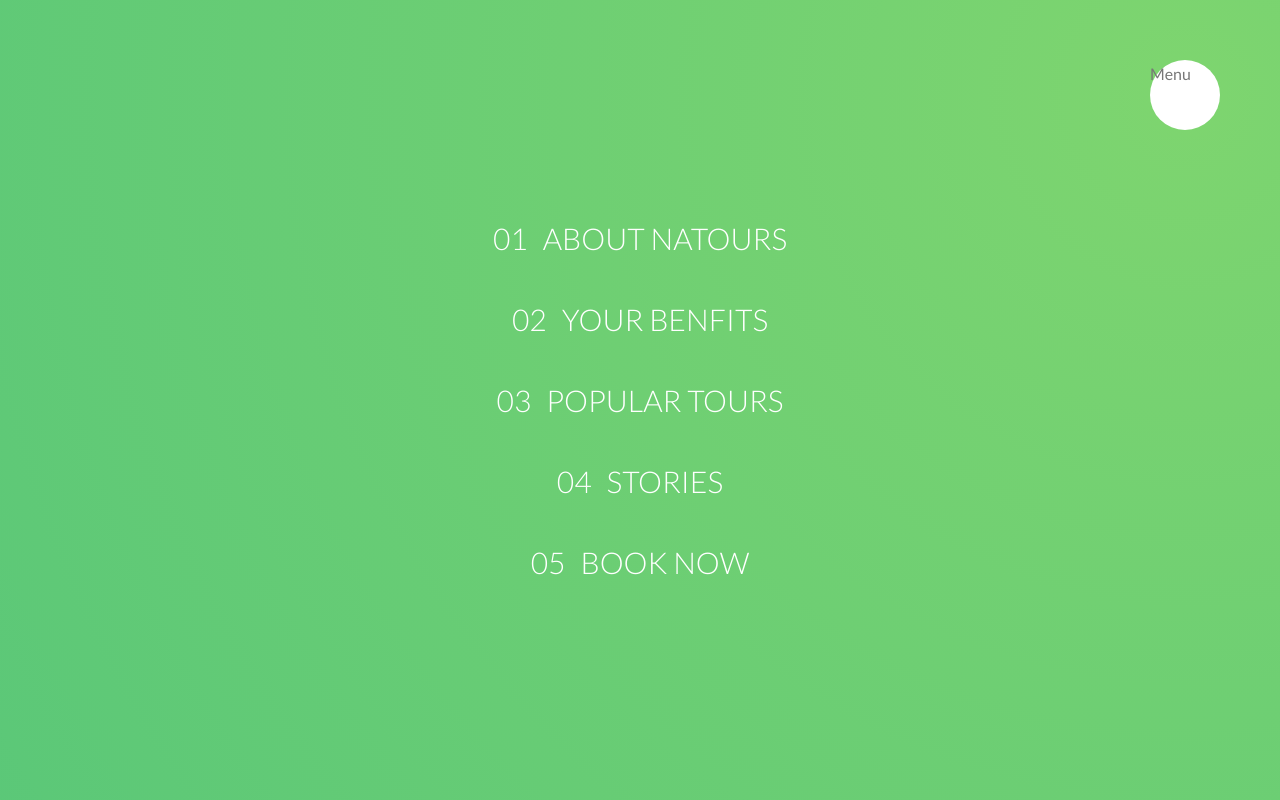
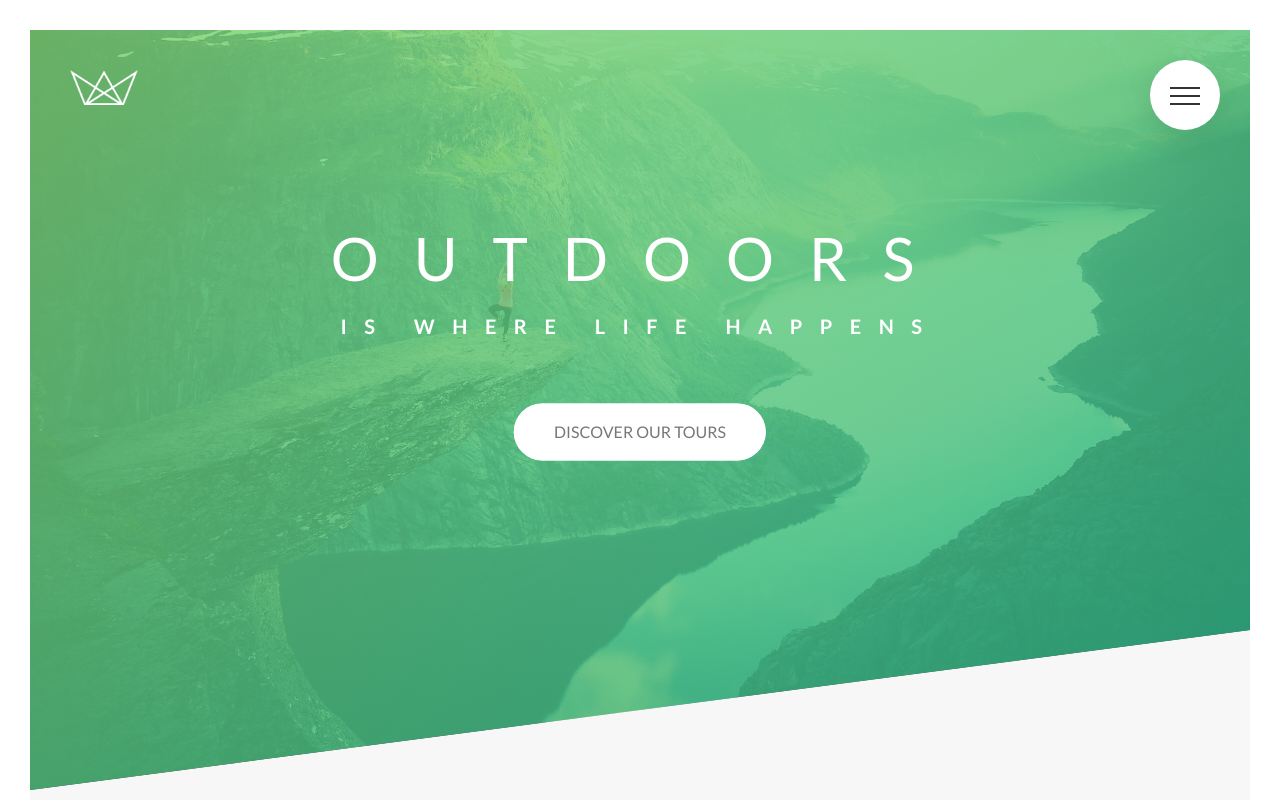
Before and after one commit to Pin-Han/Natours, a website: page index.html in a window 1280 px wide. Shown: the top 800 px of the page. Drawn offline with Linux system fonts and the light colour scheme.

Commit message:
建置navigation

```diff
--- a/index.html
+++ b/index.html
@@ -19,7 +19,11 @@
 
     <div class="navigation">
         <input type="checkbox" name="" id="navi-toggle" class="navigation__checkbox">
-        <label for="navi-toggle" class="navigation__button">Menu</label>
+        <label for="navi-toggle" class="navigation__button">
+            <div class="navigation__icon">
+                &nbsp;
+            </div>
+        </label>
         <div class="navigation__background">&nbsp;</div>
 
         <nav class="navigation__nav">
--- a/sass/layout/_navigation.scss
+++ b/sass/layout/_navigation.scss
@@ -12,6 +12,9 @@
         top: 6rem;
         border-radius: 50%;
         z-index: 2000;
+        box-shadow: 0 1rem 3rem rgba($color: $color-black, $alpha: .1);
+        text-align: center;
+        cursor: pointer;
     }
 
     &__background {
@@ -25,17 +28,22 @@
         //顏色由內向外擴散的 前面的參數是內部 後面是外部
         z-index: 1000;
 
-        transform: scale(80);
+        //transform: scale(80);
         //這邊放大是為了讓背景圖片(漸層)放大至遮住全螢幕
+        transition: transform .8s cubic-bezier(0.86, 0, 0.07, 1);
+        //後者為動畫曲線
     }
 
     &__nav {
         height: 100vh;
-        width: 100%;
+        //width: 100%;
         position: fixed;
         top: 0;
-        right: 0;
+        left: 0;
         z-index: 1500;
+        opacity: 0;
+        width: 0;
+        transition: all .8s cubic-bezier(0.68, -0.55, 0.265, 1.55);
     }
 
     &__list {
@@ -43,6 +51,7 @@
         //引用_mixin.scss裡面所設定 incenter
         list-style: none;
         text-align: center;
+        width: 100%;
     }
 
     &__item {
@@ -63,13 +72,15 @@
             background-image: linear-gradient(120deg, transparent 0%, transparent 50%, $color-white 50%, $color-white 100%);
             background-size: 220%; //使得顏色的部分蓋過整個li
             transition: background-position .4s;
-            span{
+
+            span {
                 margin-right: 1.5rem;
                 display: inline-block;
             }
         }
+
         &:hover,
-        &:active{
+        &:active {
             background-position: 100%;
             // 讓背景圖片向左100%
             color: $color-primary;
@@ -77,4 +88,69 @@
         }
     }
 
+    //FUNCTIONAL
+    &__checkbox:checked~&__background {
+        transform: scale(80);
+    }
+
+    &__checkbox:checked~&__nav {
+        opacity: 1;
+        width: 100%; //這邊之後改成100%
+    }
+
+    //icon
+    &__icon {
+
+        margin-top: 3.5rem;
+        position: relative;
+
+        &,
+        &::before,
+        &::after {
+            width: 3rem;
+            height: 2px;
+            background-color: $color-grey-dark-3;
+            display: inline-block;
+        }
+
+        //
+        &::before,
+        //要先定義 before after的content
+        &::after {
+            content: "";
+            position: absolute;
+            left: 0%;
+            transition: all .2s;
+        }
+
+        &::after {
+            top: .8rem;
+        }
+
+        &::before {
+            top: -.8rem;
+        }
+    }
+
+    &__button:hover &__icon::after {
+        top: 1rem;
+    }
+
+    &__button:hover &__icon::before {
+        top: -1rem;
+    }
+
+    &__checkbox:checked+&__button &__icon {
+        background-color: transparent;
+    }
+
+    &__checkbox:checked+&__button &__icon::before {
+        top: 0;
+        transform: rotate(135deg);
+    }
+
+    &__checkbox:checked+&__button &__icon::after {
+        top: 0;
+        transform: rotate(-135deg);
+    }
 }
```
Also changed, not shown: css/style.css.
